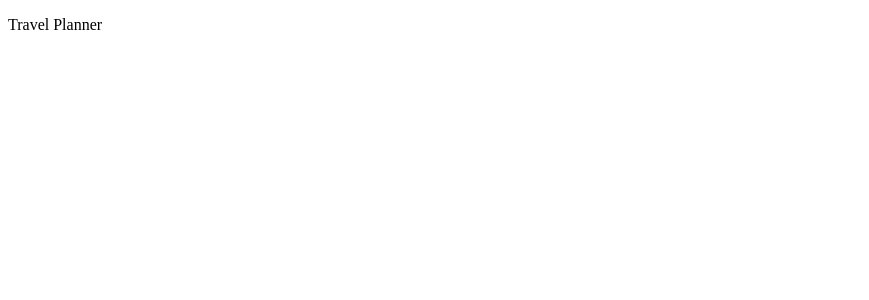
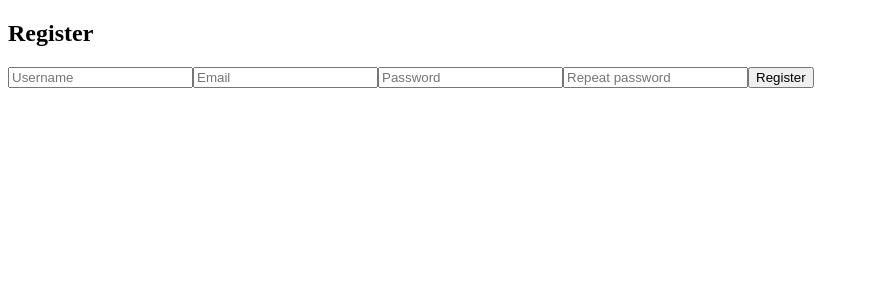
Before and after one commit to majamitic774/travel-planner, a React app in the folder app/: page /register in a window 1280 px wide. Shown: the top 300 px of the page, without its empty margins (0-869 px from the left). Built offline with nearby package versions, Linux system fonts and the light colour scheme.

Commit message:
Add registration form with route /register
Delete function in app.tsx and register.tsx

```diff
--- a/app/package.json
+++ b/app/package.json
@@ -11,6 +11,7 @@
   "dependencies": {
     "react": "^18.0.0",
     "react-dom": "^18.0.0",
+    "react-router-dom": "^7.6.2",
     "express": "^4.18.2",
     "http-proxy-middleware": "^2.0.6"
   },
--- a/app/src/Application.tsx
+++ b/app/src/Application.tsx
@@ -1,8 +1,16 @@
-import React from 'react'
+import React from "react";
+import { BrowserRouter as Router, Routes, Route } from "react-router-dom";
+import Register from "./pages/Register";
 
 const Application: React.FC = () => {
+  return (
+    <Router>
+      <Routes>
+        <Route path='/' element={<p>Travel Planner</p>} />
+        <Route path='/register' element={<Register />} />
+      </Routes>
+    </Router>
+  );
+};
 
-  return <p>Travel Planner</p>
-}
-
-export default Application
+export default Application;
--- /dev/null
+++ b/app/src/pages/Register.tsx
@@ -0,0 +1,51 @@
+import React, { useState } from "react";
+
+const Register = () => {
+  const [username, setUsername] = useState("");
+  const [email, setEmail] = useState("");
+  const [password, setPassword] = useState("");
+  const [repeatPassword, setRepeatPassword] = useState("");
+
+  const handleSubmit = (e: React.FormEvent) => {
+    e.preventDefault();
+  };
+
+  return (
+    <div>
+      <h2>Register</h2>
+      <form onSubmit={handleSubmit}>
+        <input
+          type='text'
+          placeholder='Username'
+          value={username}
+          onChange={(e) => setUsername(e.target.value)}
+          required
+        />
+        <input
+          type='email'
+          placeholder='Email'
+          value={email}
+          onChange={(e) => setEmail(e.target.value)}
+          required
+        />
+        <input
+          type='password'
+          placeholder='Password'
+          value={password}
+          onChange={(e) => setPassword(e.target.value)}
+          required
+        />
+        <input
+          type='password'
+          placeholder='Repeat password'
+          value={repeatPassword}
+          onChange={(e) => setRepeatPassword(e.target.value)}
+          required
+        />
+        <button type='submit'>Register</button>
+      </form>
+    </div>
+  );
+};
+
+export default Register;
```
Also changed, not shown: app/server.js (+17 -10 lines), 1 other file (tests, documents, lock files or other folders).
